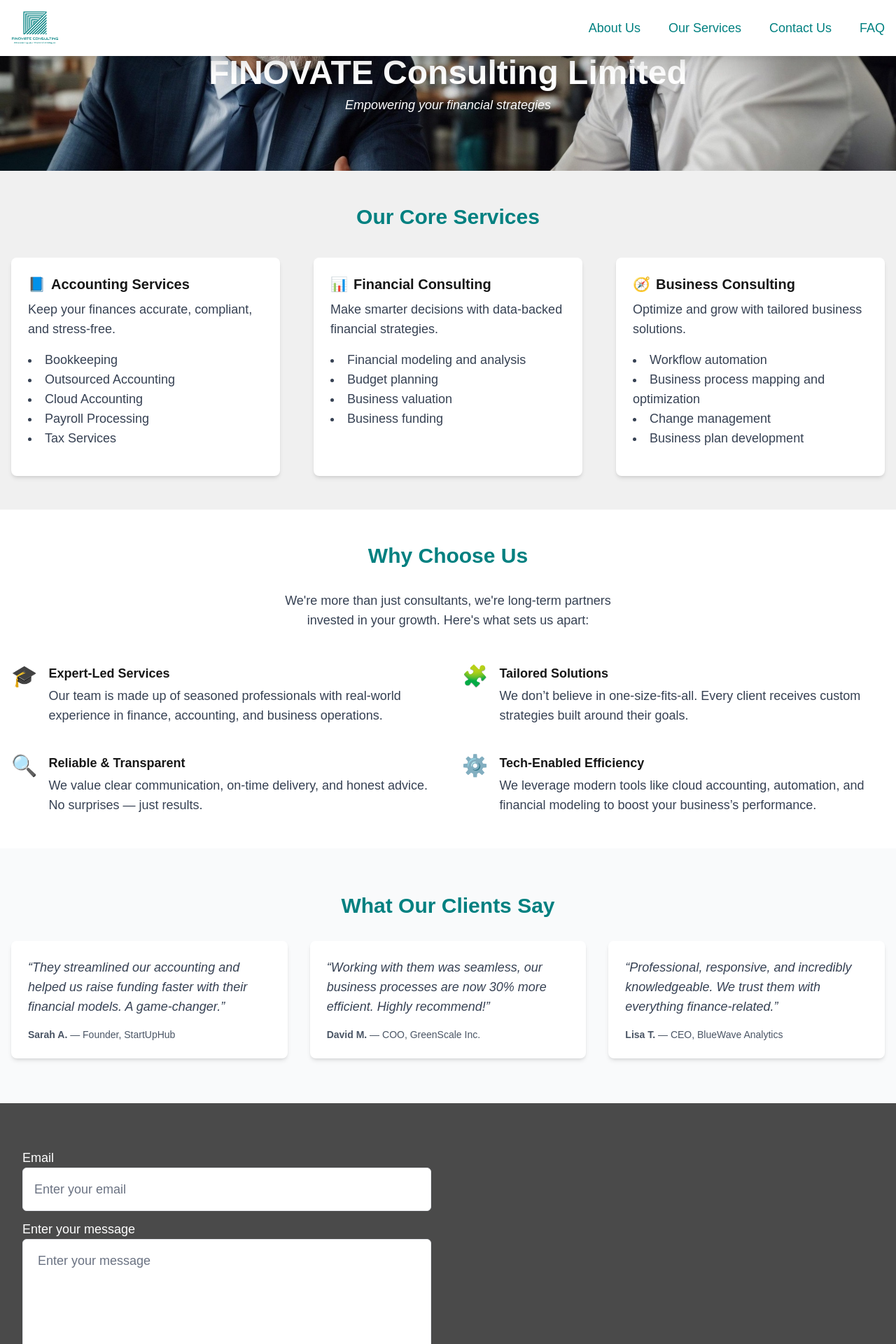
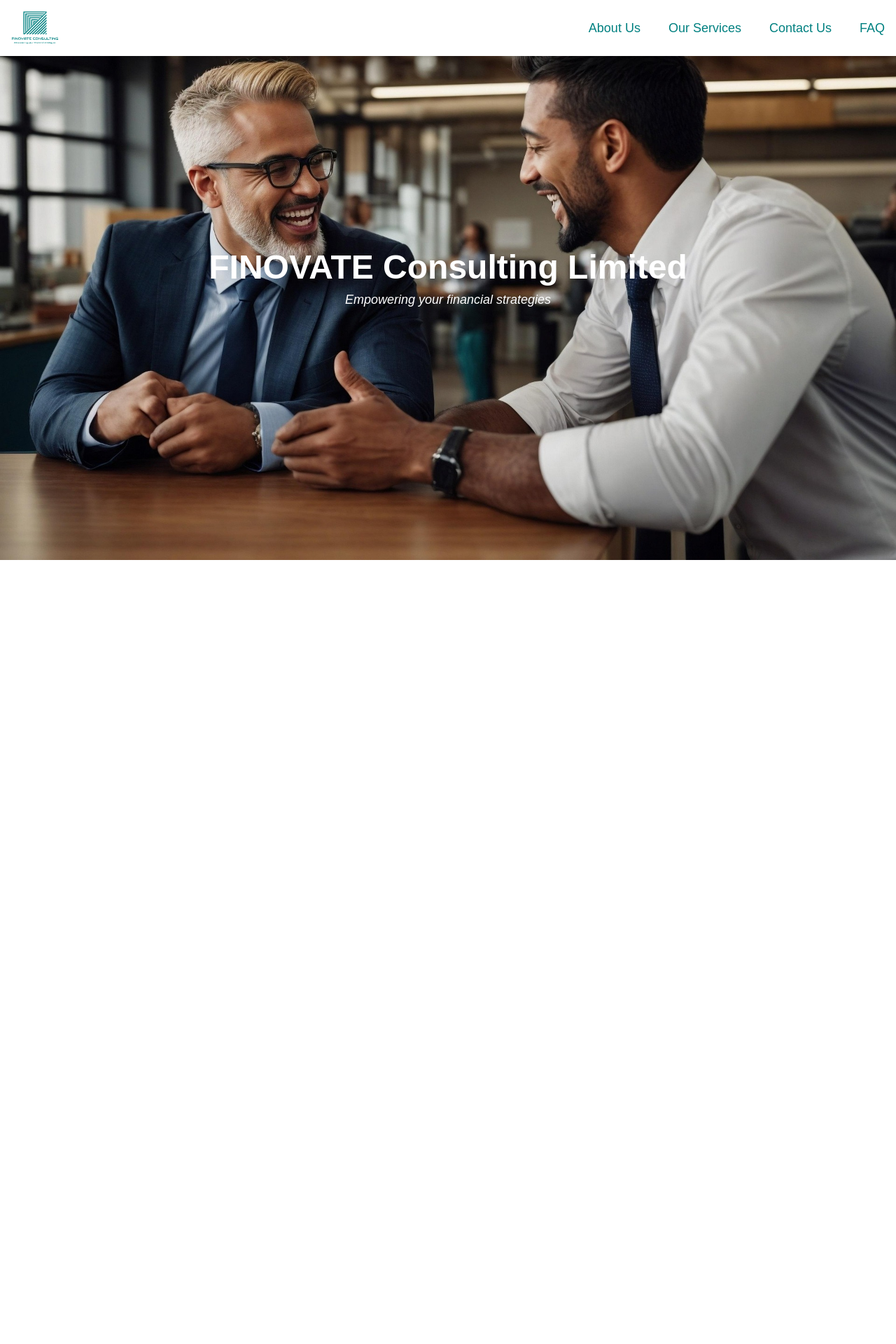
Before and after one commit to Jideotetic/finovate-consulting-limited, a Next.js app: page / in a window 1280 px wide. Shown: the top 1920 px of the page at 70% size. After the commit the page ends 800 px from the top, so only its background shows below. Built offline with nearby package versions, Linux system fonts and the light colour scheme; what @bprogress/next would draw is missing.

Commit message:
Cleaning up

```diff
--- a/app/about-us/page.tsx
+++ b/app/about-us/page.tsx
@@ -109,10 +109,13 @@
               transition={{ duration: 2 }}
               className="absolute inset-x-0 hidden xl:px-44 top-2 md:block md:px-20 lg:px-28"
             >
-              <img
+              <Image
                 className="w-full"
-                src="https://cdn.rareblocks.xyz/collection/celebration/images/steps/2/curved-dotted-line.svg"
-                alt=""
+                src="/curved-dotted-line.svg"
+                alt="Curved dotted line"
+                width={0}
+                height={0}
+                priority
               />
             </motion.div>
 
--- a/app/page.tsx
+++ b/app/page.tsx
@@ -90,17 +90,18 @@
 export default function Home() {
   return (
     <>
+      <main>
         <motion.div
-        initial={{ y: 50, opacity: 0 }}
+          initial={{ y: 500, opacity: 0 }}
           animate={{ y: 0, opacity: 1 }}
-        transition={{ duration: 1 }}
-        className="h-full flex items-center text-center py-20 bg-[url('/ai-generated.jpg')] bg-cover bg-no-repeat bg-center bg-radial from-[#C0C0C090] from-50% to-[#4A4A4A]"
+          transition={{ duration: 2 }}
+          className="h-screen flex items-center text-center bg-[url('/ai-generated.jpg')] bg-cover bg-no-repeat bg-center"
         >
           <SectionContainer>
             <motion.div
-            initial={{ y: 50, opacity: 0 }}
-            animate={{ y: 0, opacity: 1 }}
-            transition={{ duration: 2 }}
+              initial={{ x: -99, opacity: 0 }}
+              animate={{ x: 0, opacity: 1 }}
+              transition={{ duration: 3 }}
               className="space-y-2 text-white"
             >
               <h1 className="text-4xl font-extrabold md:text-5xl">
@@ -111,8 +112,7 @@
           </SectionContainer>
         </motion.div>
 
-      <main>
-        <div className="bg-[#c0c0c03f] py-12 text-center" id="services">
+        {/* <div className="bg-[#c0c0c03f] py-12 text-center" id="services">
           <SectionContainer>
             <motion.div
               initial={{ y: 50, opacity: 0 }}
@@ -149,9 +149,9 @@
               ))}
             </div>
           </SectionContainer>
-        </div>
+        </div> */}
 
-        <div className="bg-white py-12 text-center">
+        {/* <div className="bg-white py-12 text-center">
           <SectionContainer>
             <motion.div
               initial={{ y: 50, opacity: 0 }}
@@ -187,11 +187,11 @@
               ))}
             </div>
           </SectionContainer>
-        </div>
+        </div> */}
 
         {/* TESTIMONIAL */}
 
-        <div className="bg-gray-50 py-16 text-center">
+        {/* <div className="bg-gray-50 py-16 text-center">
           <SectionContainer>
             <motion.div
               initial={{ y: 50, opacity: 0 }}
@@ -220,10 +220,10 @@
               ))}
             </div>
           </SectionContainer>
-        </div>
+        </div> */}
       </main>
 
-      <footer className="py-10 bg-[#4A4A4A] text-white" id="contact">
+      {/* <footer className="py-10 bg-[#4A4A4A] text-white" id="contact">
         <div className="px-4 mx-auto sm:px-6 lg:px-8 max-w-7xl">
           <div className="grid grid-cols-1 sm:grid-cols-4 gap-y-16 gap-x-12">
             <div className="sm:col-span-2">
@@ -270,7 +270,7 @@
             © Copyright 2025, All Rights Reserved
           </p>
         </div>
-      </footer>
+      </footer> */}
     </>
   );
 }
--- a/components/nav-bar.tsx
+++ b/components/nav-bar.tsx
@@ -20,8 +20,8 @@
 
 const NAV_LINKS: NavLink[] = [
   { name: "About Us", href: "about-us" },
-  { name: "Our Services", href: "#services" },
-  { name: "Contact Us", href: "#contact" },
+  { name: "Our Services", href: "services" },
+  { name: "Contact Us", href: "contact" },
   { name: "FAQ", href: "faq" },
 ];
 
@@ -30,7 +30,7 @@
   return (
     <SectionContainer>
       <div className="flex items-center justify-between h-20">
-        <Link href="/" className="shrink-0 ">
+        <Link href="/" className="shrink-0">
           <Image
             className="h-auto w-17"
             src="/finovate.svg"
@@ -63,7 +63,7 @@
                   href={link.href}
                   className={`${
                     pathname.includes(link.href) && "font-extrabold"
-                  } transition-all duration-200 hover:text-[#C0C0C0] focus:text-[#C0C0C0] text-[#008080]`}
+                  } transition-all duration-200 hover:text-[#C0C0C0] text-[#008080]`}
                 >
                   {link.name}
                 </CloseButton>
@@ -80,7 +80,7 @@
               href={link.href}
               className={`${
                 pathname.includes(link.href) && "font-extrabold"
-              } transition-all duration-200 hover:text-[#C0C0C0] focus:text-[#C0C0C0] text-[#008080]`}
+              } transition-all duration-200 hover:text-[#C0C0C0] text-[#008080]`}
             >
               {link.name}
             </Link>
```
Also changed, not shown: public/curved-dotted-line.svg (added), 1 other file (tests, documents, lock files or other folders). Lines whose indentation alone changed are shown as unchanged.
